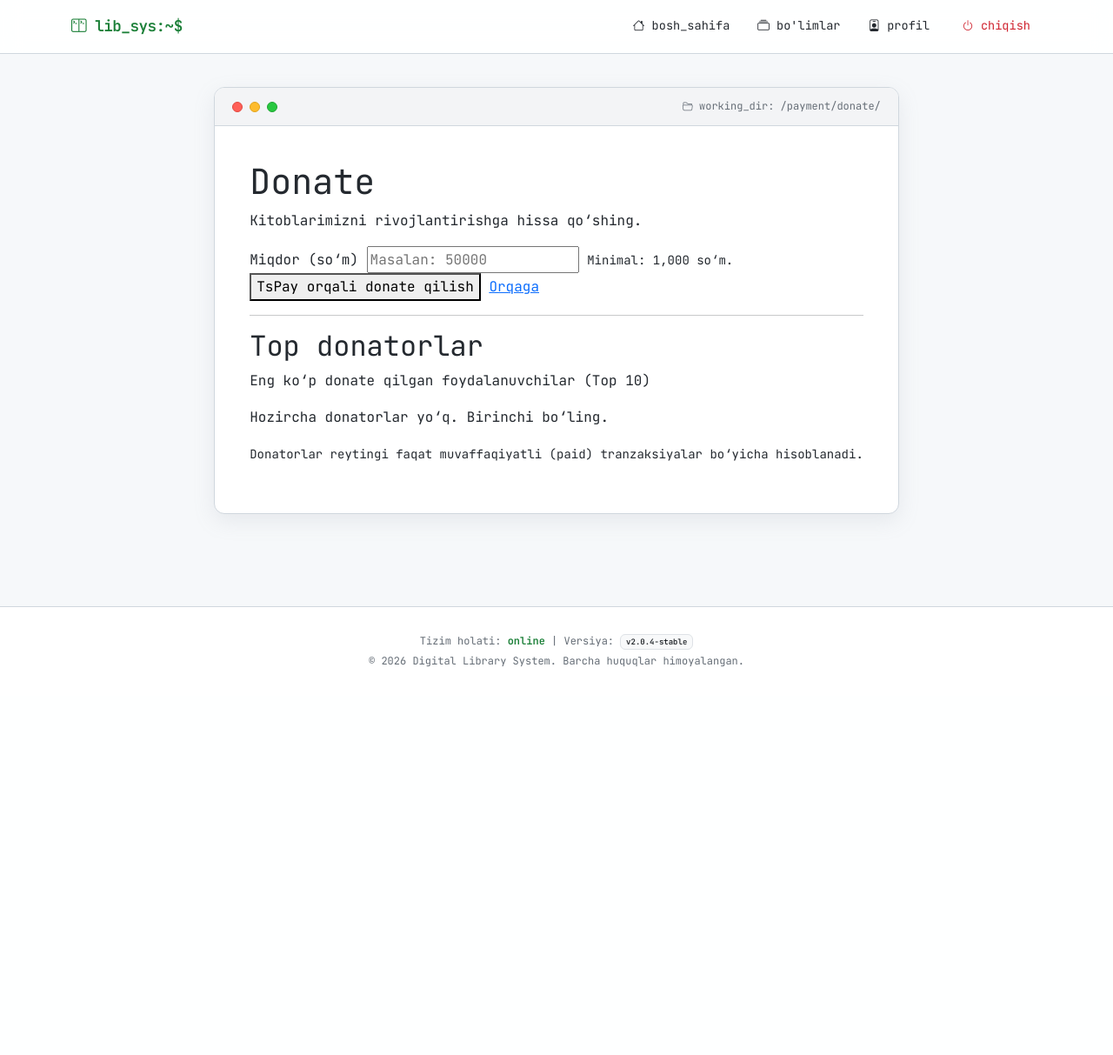
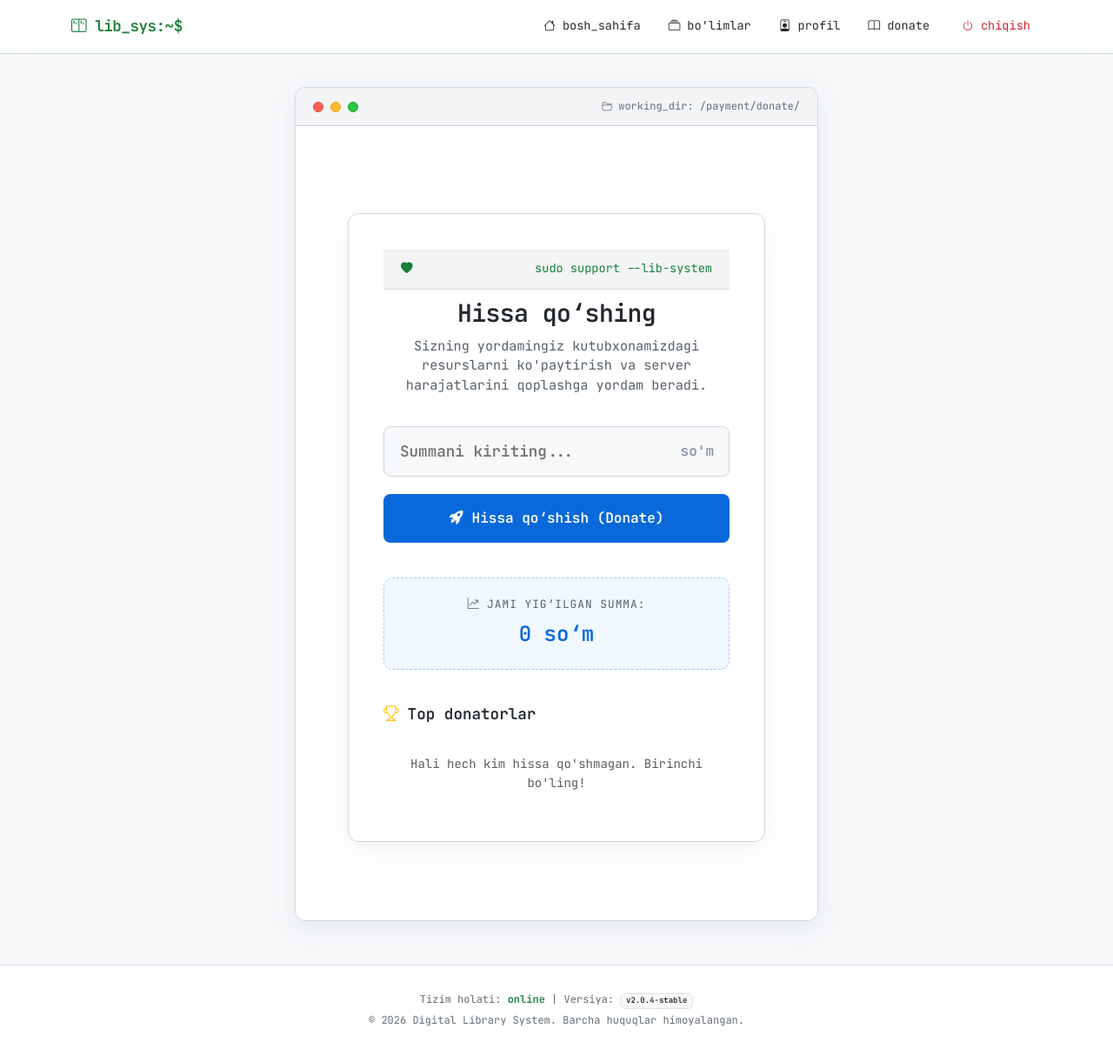
Before and after one commit to axrorback/library, a Django app: page /payment/donate/ in a window 1280 px wide. Shown: the whole page at 87% size. Before the commit the page ends 767 px from the top, so only its background shows below. Run offline with Django 5.2, Linux system fonts and the light colour scheme; the visitor is signed in with stand-in values (Sample User, id 1); data comes from the database, SQL or seed files in the repository; data that the repository does not hold is empty; parts of the project's set-up code (start-up, migrations or seed data) failed here and were passed over; some libraries are stand-ins or nearby versions.

Commit message:
Revamp donation functionality: - Redesigned donation page with improved UI/UX. - Replaced `tspay` integration with a new payment service. - Removed unused `callback` views and old payment logic. - Simplified and enhanced `donate` URL routing. - Exposed a donation link in the navbar for easy access. - Updated settings to clean up unused `tspay` configurations.

```diff
--- a/billing/urls.py
+++ b/billing/urls.py
@@ -2,9 +2,7 @@ from django.urls import path
 from billing.views import *
 
 urlpatterns = [
-    path('donate/',donate_page,name='donate'),
-    path('callback/',tspay_callback,name='tspay_callback'),
-    path('callback',tspay_callback,name='tspay_callback'),
-    path('donate/thank-you/<str:username>/',thank_you_page,name='donate-thanks')
+    path('donate/',donate_view,name='donate'),
+    path('callback/',payment_callback,name='payment_callback')
 
 ]
--- a/billing/views.py
+++ b/billing/views.py
@@ -1,179 +1,101 @@
+
 import json
-
+import requests
+from django.contrib import messages
+from django.contrib.auth.decorators import login_required
+from django.db.models import Sum
 from django.http import JsonResponse
-from django.shortcuts import render, get_object_or_404
-
-# donations/views.py
-from django.conf import settings
-from django.contrib.auth.decorators import login_required
-from django.shortcuts import render, redirect
-from django.db import models
+from django.shortcuts import render, redirect , reverse
 from django.views.decorators.csrf import csrf_exempt
-from tspay import TsPayClient
-from tspay.exceptions import TsPayError
-from billing.forms import DonateForm
+from django.utils import timezone
 from .models import Donation
-from django.db import transaction as db_transaction
-from django.utils import timezone
-from django.contrib.auth import get_user_model
-User = get_user_model()
 
 @login_required
-def donate_page(request):
-    form = DonateForm(request.POST or None)
+def donate_view(request):
+    if request.method == "POST":
+        try:
+            amount = int(request.POST.get("amount"))
+        except (TypeError, ValueError):
+            messages.error(request, "Noto‘g‘ri summa")
+            return redirect("donate")
 
-    if request.method == "POST" and form.is_valid():
-        amount = form.cleaned_data["amount"]
+        if amount < 1000:
+            messages.error(request, "Minimal summa 1000 so‘m")
+            return redirect("donate")
+        callback_url = request.build_absolute_uri(reverse("payment_callback"))
+        payload = {
+            "amount": amount,
+            "purpose": "donate",
+            "reference_id": f"donate-{request.user.id}-{amount}",
+            "user_id": str(request.user.id),
+            "callback_url": callback_url,
+        }
 
-        client = TsPayClient()
         try:
-            tx = client.create_transaction(
-                amount=amount,
-                redirect_url='https://43048a2c02b2.ngrok-free.app/payment/callback/',
-                comment=f"Donation user={request.user.username}",
-                access_token=settings.TSPAY_SHOP_ACCESS_TOKEN,
+            res = requests.post(
+                "https://pay.axror.tech/payment/create/",
+                json=payload,
+                timeout=15
             )
+            data = res.json()
+        except Exception:
+            messages.error(request, "Payment service bilan bog‘lanib bo‘lmadi")
+            return redirect("donate")
 
-            Donation.objects.create(
-                user=request.user,
-                amount=amount,
-                cheque_id=tx.get("cheque_id"),
-                payment_url=tx.get("payment_url", ""),
-                status=Donation.Status.PENDING,
-            )
-            return redirect(tx["payment_url"])
+        donation = Donation.objects.create(
+            user=request.user,
+            amount=amount,
+            order_id=str(data["order_id"]),
+            payment_url=data["payment_url"],
+        )
 
-        except TsPayError as e:
-            form.add_error(None, f"To'lov yaratishda xatolik: {str(e)}")
+        return redirect(donation.payment_url)
+
+    total_amount = (
+        Donation.objects.filter(status="paid")
+        .aggregate(total=Sum("amount"))["total"] or 0
+    )
 
     top_donators = (
-        Donation.objects.filter(status=Donation.Status.PAID)
-        .select_related("user")
-        .values("user__id", "user__username")
-        .annotate(total=models.Sum("amount"))
+        Donation.objects.filter(status="paid")
+        .values("user__username")
+        .annotate(total=Sum("amount"))
         .order_by("-total")[:10]
     )
 
-    return render(request, "billing/donations/donate.html", {"form": form, "top_donators": top_donators})
+    return render(request, "billing/donations/donate.html", {
+        "total_amount": total_amount,
+        "top_donators": top_donators,
+    })
 
 
 
-def _get_json_payload(request) -> dict:
-    if not request.body:
-        return {}
+@csrf_exempt
+def payment_callback(request):
+    if request.method != "POST":
+        return JsonResponse({"error": "POST only"}, status=405)
+
     try:
-        return json.loads(request.body.decode("utf-8"))
-    except Exception:
-        return {}
+        data = json.loads(request.body)
+    except:
+        return JsonResponse({"error": "invalid json"}, status=400)
 
+    order_id = str(data.get("order_id"))
+    status = data.get("status")
 
-def _get_cheque_id(request) -> str | None:
-    payload = _get_json_payload(request)
-    return (
-        request.GET.get("cheque_id")
-        or request.GET.get("chequeId")
-        or request.GET.get("ChequeID")
-        or request.GET.get("transaction_id")
-        or request.GET.get("id")
-        or request.POST.get("cheque_id")
-        or request.POST.get("chequeId")
-        or request.POST.get("ChequeID")
-        or request.POST.get("transaction_id")
-        or request.POST.get("id")
-        or payload.get("cheque_id")
-        or payload.get("chequeId")
-        or payload.get("ChequeID")
-        or payload.get("transaction_id")
-        or payload.get("id")
-        or (payload.get("transaction") or {}).get("id")
-        or (payload.get("data") or {}).get("cheque_id")
-    )
+    donation = Donation.objects.filter(order_id=order_id).first()
 
+    if not donation:
+        return JsonResponse({"error": "not found"}, status=404)
 
-def _is_browser_request(request) -> bool:
-    accept = (request.headers.get("Accept") or "").lower()
-    user_agent = (request.headers.get("User-Agent") or "").lower()
-    return ("text/html" in accept) or ("mozilla" in user_agent)
+    donation.raw_status = data
 
+    if status == "success":
+        donation.status = "paid"
+        donation.paid_at = timezone.now()
+    else:
+        donation.status = "failed"
 
-@csrf_exempt
-def tspay_callback(request):
-    payload = _get_json_payload(request)
-    cheque_id = _get_cheque_id(request)
-    if not cheque_id:
-        return JsonResponse(
-            {"ok": False, "error": "cheque_id missing", "get": dict(request.GET), "post": dict(request.POST), "json": payload},
-            status=400
-        )
+    donation.save()
 
-    donation = get_object_or_404(Donation, cheque_id=cheque_id)
-
-    if donation.status == Donation.Status.PAID:
-        if _is_browser_request(request):
-            return redirect("donate-thank-you", username=donation.user.username)
-        return JsonResponse({"ok": True, "status": "already_paid"})
-
-    client = TsPayClient()
-    try:
-        status_payload = client.check_transaction(
-            access_token=settings.TSPAY_SHOP_ACCESS_TOKEN,
-            cheque_id=cheque_id,
-        )
-    except TsPayError as e:
-        donation.raw_status = {"error": str(e)}
-        donation.save(update_fields=["raw_status"])
-        if _is_browser_request(request):
-            return redirect("donate")
-        return JsonResponse({"ok": False, "error": str(e)}, status=502)
-
-    gateway_status = (status_payload.get("status") or "").lower()
-
-    donation.raw_status = status_payload
-
-    with db_transaction.atomic():
-        donation = Donation.objects.select_for_update().get(pk=donation.pk)
-
-        if donation.status == Donation.Status.PAID:
-            if _is_browser_request(request):
-                return redirect("donate-thank-you", username=donation.user.username)
-            return JsonResponse({"ok": True, "status": "already_paid"})
-
-        if gateway_status in ("paid", "success", "succeeded", "completed"):
-            donation.status = Donation.Status.PAID
-            donation.paid_at = timezone.now()
-            donation.save(update_fields=["status", "paid_at", "raw_status"])
-
-            if _is_browser_request(request):
-                return redirect("donate-thank-you", username=donation.user.username)
-            return JsonResponse({"ok": True, "status": "paid"})
-
-        if gateway_status in ("failed", "canceled", "cancelled", "error"):
-            donation.status = Donation.Status.FAILED
-            donation.save(update_fields=["status", "raw_status"])
-
-            if _is_browser_request(request):
-                return redirect("donate")
-            return JsonResponse({"ok": True, "status": "failed"})
-
-        donation.status = Donation.Status.PENDING
-        donation.save(update_fields=["status", "raw_status"])
-
-    if _is_browser_request(request):
-        return redirect("donate")
-    return JsonResponse({"ok": True, "status": "pending"})
-
-def thank_you_page(request, username):
-
-    user = get_object_or_404(User, username=username)
-
-    last_donation = (
-        Donation.objects
-        .filter(user=user, status=Donation.Status.PAID)
-        .order_by("-paid_at")
-        .first()
-    )
-
-    return render(
-        request,
-        "billing/donations/thank_you.html",
-        {"donator": user, "donation": last_donation},)
+    return JsonResponse({"ok": True})
--- a/config/settings.py
+++ b/config/settings.py
@@ -7,7 +7,7 @@ BASE_DIR = Path(__file__).resolve().parent.parent
 
 SECRET_KEY = os.getenv('SECRET_KEY')
 
-DEBUG = False
+DEBUG = True
 
 ALLOWED_HOSTS = ["127.0.0.1","localhost","library.coderboys.dev",]
 
@@ -152,7 +152,6 @@ CELERY_RESULT_BACKEND = 'redis://redis:6379/0'
 
 AUTHENTICATION_BACKENDS = [
     'django.contrib.auth.backends.ModelBackend',
-    'axes.backends.AxesStandaloneBackend',
     'allauth.account.auth_backends.AuthenticationBackend',
 ]
 
@@ -180,8 +179,6 @@ EMAIL_USE_TLS = True
 EMAIL_HOST_USER = os.getenv('EMAIL_USER')
 EMAIL_HOST_PASSWORD = os.getenv('EMAIL_PASSWORD')
 
-TSPAY_SHOP_ACCESS_TOKEN = os.environ.get("TSPAY_SHOP_ACCESS_TOKEN", "")
-TSPAY_CALLBACK_URL = os.environ.get("TSPAY_CALLBACK_URL", "https://yourwebsite.com/payment/callback")
 
 
 CKEDITOR_5_CONFIGS = {
--- a/library/urls.py
+++ b/library/urls.py
@@ -5,7 +5,5 @@ urlpatterns = [
     path("", CategoryListView.as_view(), name="category_list"),
     path("categories/<slug:category_slug>/", BookByCategoryListView.as_view(), name="book_list_by_category"),
     path("categories/<slug:category_slug>/<slug:book_slug>/", BookDetailView.as_view(), name="book_detail"),
-    path("<uuid:book_id>/pay/", create_book_payment, name="create_book_payment"),
-    path('callback/',tspay_callback,name='tspay_callback')
 
 ]
--- a/library/views/__init__.py
+++ b/library/views/__init__.py
@@ -1,5 +1,3 @@
 from library.views.CategoryList import CategoryListView
 from library.views.BookList import BookByCategoryListView
 from library.views.BookDetail import BookDetailView
-from library.views.PayForBook import create_book_payment
-from library.views.CallBackBookPayment import tspay_callback
--- a/templates/base.html
+++ b/templates/base.html
@@ -178,6 +178,7 @@
           {% if user.is_authenticated %}
             <li class="nav-item"><a class="nav-link" href="{% url 'category_list' %}"><i class="bi bi-collection"></i> bo'limlar</a></li>
             <li class="nav-item"><a class="nav-link" href="{% url 'profile_view' %}"><i class="bi bi-person-badge"></i> profil</a></li>
+            <li class="nav-item"><a class="nav-link" href="{% url 'donate' %}"><i class="bi bi-book"></i> donate</a></li>
             <li class="nav-item ms-lg-2">
                 <form action="{% url 'logout' %}" method="post" class="logout-form">
                     {% csrf_token %}
--- a/templates/billing/donations/donate.html
+++ b/templates/billing/donations/donate.html
@@ -1,70 +1,242 @@
-{% extends "base.html" %}
-{% load humanize %}
+{% extends 'base.html' %}
 
-{% block title %}Donate{% endblock %}
+{% block title %}Kutubxonani qo'llab-quvvatlash | LibSystem{% endblock %}
+
+{% block extra_head %}
+<style>
+    .donate-wrapper {
+        display: flex;
+        justify-content: center;
+        align-items: flex-start;
+        padding: 50px 20px;
+        min-height: 80vh;
+    }
+
+    .donate-card {
+        background: #ffffff;
+        max-width: 480px;
+        width: 100%;
+        padding: 40px;
+        border-radius: 12px;
+        border: 1px solid var(--border);
+        box-shadow: 0 10px 30px rgba(0, 0, 0, 0.05);
+    }
+
+    .terminal-header {
+        font-family: var(--font-mono);
+        color: var(--primary);
+        font-size: 0.85rem;
+        text-align: center;
+        margin-bottom: 10px;
+    }
+
+    .title-main {
+        font-size: 1.75rem;
+        font-weight: 800;
+        text-align: center;
+        color: var(--text);
+        margin-bottom: 10px;
+        letter-spacing: -0.5px;
+    }
+
+    .subtitle {
+        text-align: center;
+        color: #57606a;
+        font-size: 0.95rem;
+        margin-bottom: 35px;
+        line-height: 1.5;
+    }
+
+    /* Form dizayni */
+    .donate-form {
+        margin-bottom: 40px;
+    }
+
+    .input-wrapper {
+        position: relative;
+        margin-bottom: 20px;
+    }
+
+    .input-wrapper input {
+        width: 100%;
+        padding: 14px 18px;
+        background: #f6f8fa;
+        border: 1px solid var(--border);
+        border-radius: 8px;
+        font-size: 1.1rem;
+        font-family: var(--font-mono);
+        font-weight: 600;
+        outline: none;
+        transition: all 0.2s;
+    }
+
+    .input-wrapper input:focus {
+        border-color: var(--accent);
+        background: #ffffff;
+        box-shadow: 0 0 0 3px rgba(9, 105, 218, 0.1);
+    }
+
+    .currency-label {
+        position: absolute;
+        right: 18px;
+        top: 50%;
+        transform: translateY(-50%);
+        color: #8b949e;
+        font-weight: 600;
+        font-family: var(--font-mono);
+    }
+
+    .btn-donate {
+        width: 100%;
+        background-color: var(--accent);
+        color: white;
+        padding: 15px;
+        border: none;
+        border-radius: 8px;
+        font-size: 1rem;
+        font-weight: 700;
+        cursor: pointer;
+        transition: 0.3s;
+        display: flex;
+        justify-content: center;
+        align-items: center;
+        gap: 10px;
+    }
+
+    .btn-donate:hover {
+        filter: brightness(1.1);
+        transform: translateY(-2px);
+        box-shadow: 0 5px 15px rgba(9, 105, 218, 0.3);
+    }
+
+    .total-badge {
+        background: #f0f7ff;
+        border: 1px dashed rgba(9, 105, 218, 0.3);
+        padding: 20px;
+        border-radius: 10px;
+        text-align: center;
+        margin-bottom: 40px;
+    }
+
+    .total-badge span {
+        display: block;
+        font-size: 0.8rem;
+        color: #57606a;
+        text-transform: uppercase;
+        letter-spacing: 1px;
+        margin-bottom: 5px;
+    }
+
+    .total-badge strong {
+        font-size: 1.5rem;
+        color: var(--accent);
+        font-family: var(--font-mono);
+    }
+
+    /* Top Donators List */
+    .donators-section h3 {
+        font-size: 1.1rem;
+        font-weight: 700;
+        margin-bottom: 20px;
+        display: flex;
+        align-items: center;
+        gap: 10px;
+    }
+
+    .donators-list {
+        list-style: none;
+        padding: 0;
+        margin: 0;
+    }
+
+    .donator-item {
+        display: flex;
+        justify-content: space-between;
+        align-items: center;
+        padding: 12px 0;
+        border-bottom: 1px solid #f0f2f5;
+    }
+
+    .donator-item:last-child { border: none; }
+
+    .donator-name {
+        font-weight: 600;
+        font-size: 0.95rem;
+        color: var(--text);
+        display: flex;
+        align-items: center;
+        gap: 8px;
+    }
+
+    .donator-amount {
+        font-family: var(--font-mono);
+        font-weight: 700;
+        color: #1a7f37;
+        font-size: 0.9rem;
+    }
+
+    .alert-error {
+        background: #fff1f0;
+        border: 1px solid #ffa39e;
+        color: #cf1322;
+        padding: 12px;
+        border-radius: 8px;
+        font-size: 0.85rem;
+        margin-bottom: 20px;
+    }
+</style>
+{% endblock %}
 
 {% block content %}
-  <h1>Donate</h1>
-  <p>Kitoblarimizni rivojlantirishga hissa qo‘shing.</p>
-
-  <form method="post" novalidate>
-    {% csrf_token %}
-
-    <div>
-      <label for="id_amount">Miqdor (so‘m)</label>
-      <input
-        id="id_amount"
-        name="amount"
-        type="number"
-        inputmode="numeric"
-        min="1000"
-        step="1000"
-        placeholder="Masalan: 50000"
-        value="{{ form.amount.value|default_if_none:'' }}"
-        required
-      />
-      <small>Minimal: 1,000 so‘m.</small>
-
-      {% if form.amount.errors %}
-        <div>
-          {% for e in form.amount.errors %}
-            <div>{{ e }}</div>
-          {% endfor %}
-        </div>
-      {% endif %}
+<div class="donate-wrapper">
+    <div class="donate-card">
+        <div class="terminal-header">
+            <i class="bi bi-heart-fill"></i> sudo support --lib-system
         </div>
 
-    {% if form.non_field_errors %}
-      <div>
-        {% for e in form.non_field_errors %}
-          <div>{{ e }}</div>
+        <h1 class="title-main">Hissa qo‘shing</h1>
+        <p class="subtitle">Sizning yordamingiz kutubxonamizdagi resurslarni ko'paytirish va server harajatlarini qoplashga yordam beradi.</p>
+
+        {% if messages %}
+            {% for m in messages %}
+                <div class="alert-error">
+                    <i class="bi bi-exclamation-circle-fill"></i> {{ m }}
+                </div>
             {% endfor %}
-      </div>
         {% endif %}
 
-    <div>
-      <button type="submit">TsPay orqali donate qilish</button>
-      <a href="/">Orqaga</a>
+        <form method="post" class="donate-form">
+            {% csrf_token %}
+            <div class="input-wrapper">
+                <input type="number" name="amount" min="1000" step="500" placeholder="Summani kiriting..." required>
+                <span class="currency-label">so'm</span>
             </div>
+            <button type="submit" class="btn-donate">
+                <i class="bi bi-rocket-takeoff-fill"></i> Hissa qo‘shish (Donate)
+            </button>
         </form>
+        <div class="total-badge">
+            <span><i class="bi bi-graph-up-arrow"></i> Jami yig‘ilgan summa:</span>
+            <strong>{{ total_amount|default:"0" }} so‘m</strong>
+        </div>
 
-  <hr>
-
-  <h2>Top donatorlar</h2>
-  <p>Eng ko‘p donate qilgan foydalanuvchilar (Top 10)</p>
-
-  {% if top_donators %}
-    <ol>
+        <div class="donators-section">
+            <h3><i class="bi bi-trophy text-warning"></i> Top donatorlar</h3>
+            <ul class="donators-list">
                 {% for d in top_donators %}
-        <li>
-          <strong>{{ d.user__username }}</strong>
-          — {{ d.total|intcomma }} so‘m
+                    <li class="donator-item">
+                        <span class="donator-name">
+                            <i class="bi bi-person-circle text-muted"></i> {{ d.user__username }}
+                        </span>
+                        <span class="donator-amount">+{{ d.total }} so‘m</span>
+                    </li>
+                {% empty %}
+                    <li class="text-center py-3 text-muted small">
+                        Hali hech kim hissa qo'shmagan. Birinchi bo'ling!
                     </li>
                 {% endfor %}
-    </ol>
-  {% else %}
-    <p>Hozircha donatorlar yo‘q. Birinchi bo‘ling.</p>
-  {% endif %}
-
-  <p><small>Donatorlar reytingi faqat muvaffaqiyatli (paid) tranzaksiyalar bo‘yicha hisoblanadi.</small></p>
+            </ul>
+        </div>
+    </div>
+</div>
 {% endblock %}
```
Also changed, not shown: library/views/CallBackBookPayment.py (deleted, +0 -82 lines), 1 other file. Lines whose indentation alone changed are shown as unchanged.
